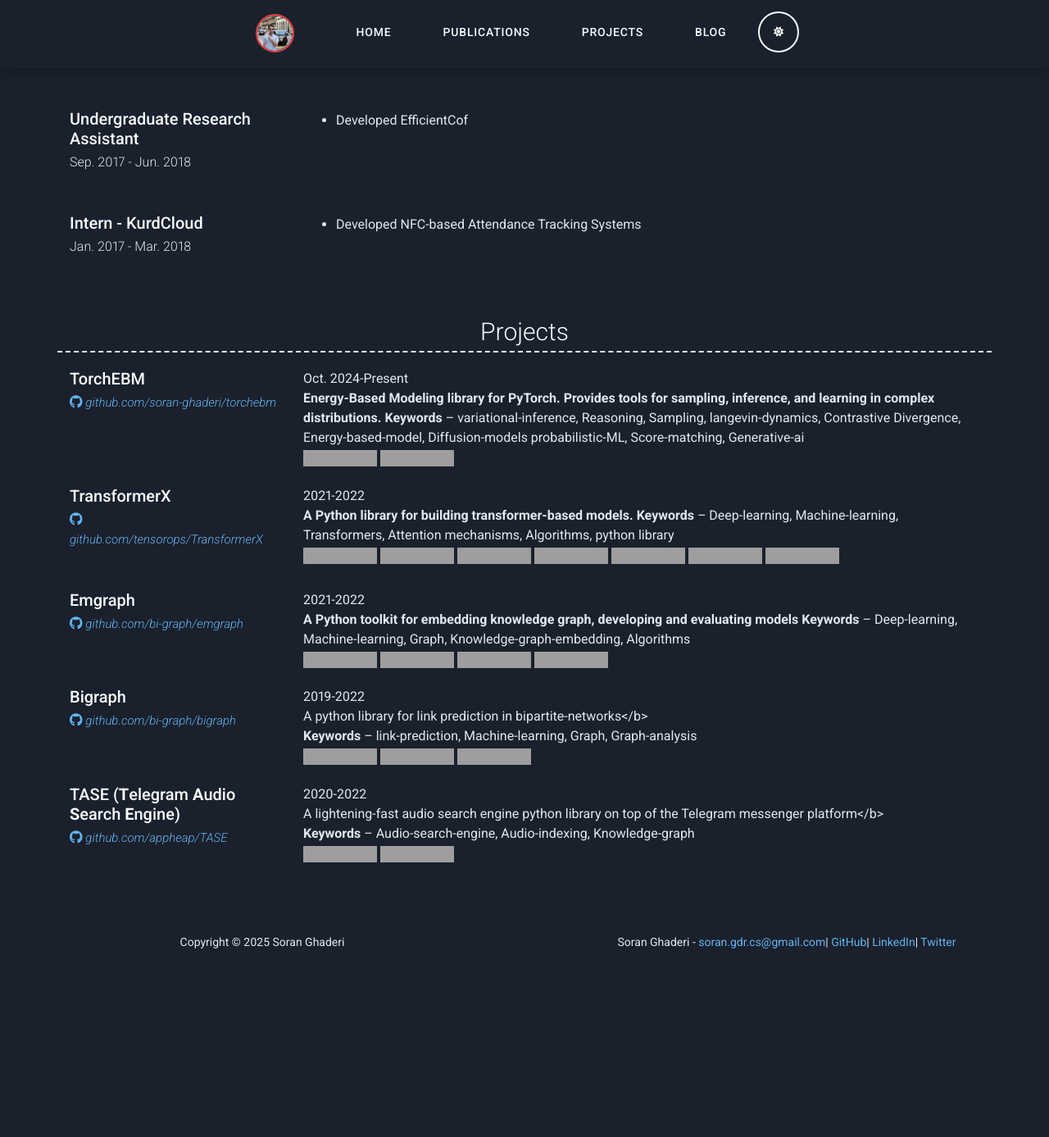
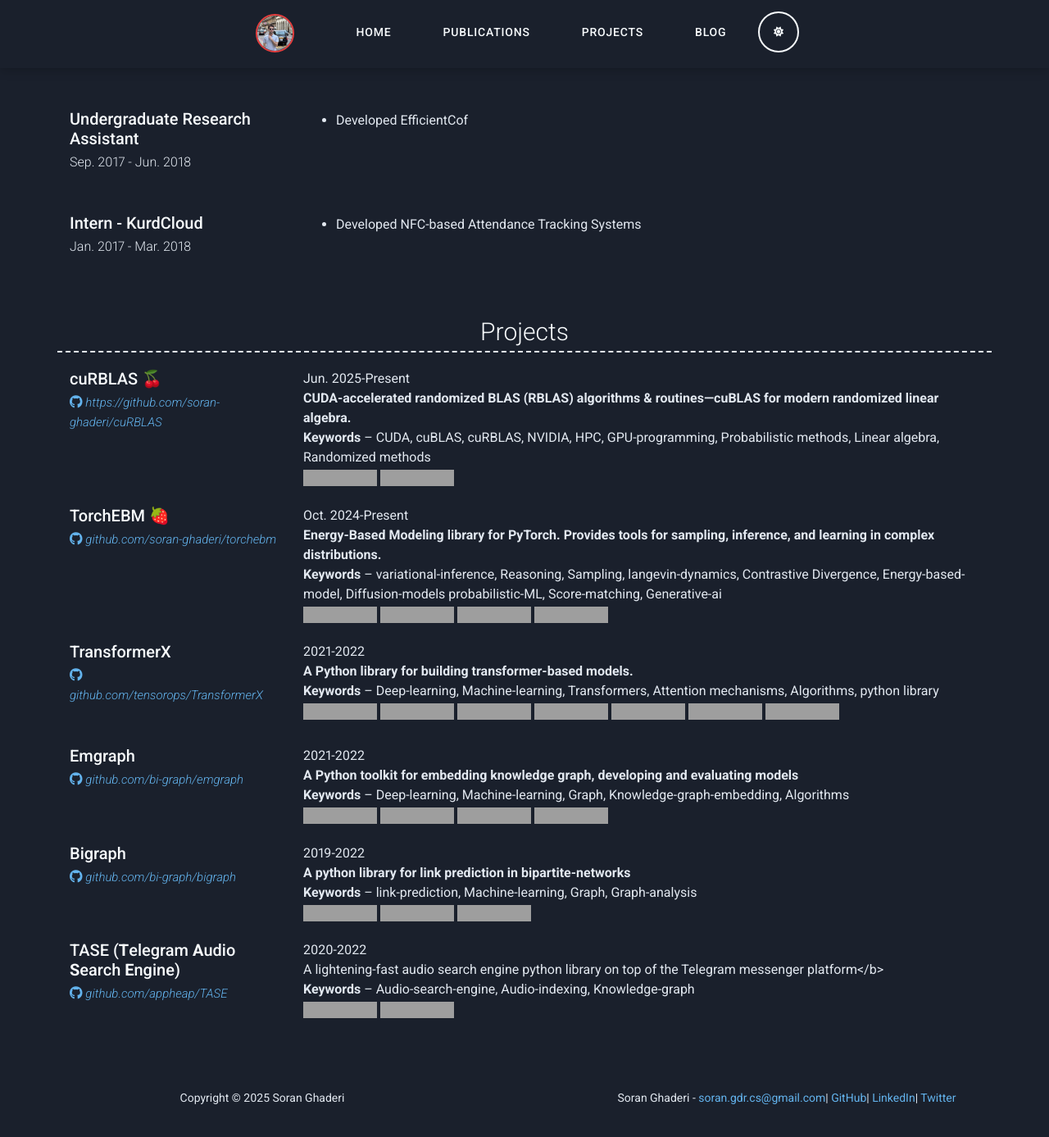
Before and after one commit to soran-ghaderi/soran-ghaderi.github.io, a Jekyll site: the page built from index.md, in a window 1280 px wide and 1400 px high, scrolled down 2389 px. Shown: the top 1387 px of the window at 82% size. Built offline with Jekyll 4.4.1, drawn with Linux system fonts in a browser that asks for light colours; nearby versions of some CDN libraries; before the commit the page ends 3599 px from its top, so only the background shows below that; some of the changed text lies outside the part shown; grey boxes are pictures that could not be loaded.

Commit message:
docs: update projs

```diff
--- a/_config.yml
+++ b/_config.yml
@@ -23,7 +23,7 @@ repository: https://github.com/soran-ghaderi/soran-ghaderi.github.io
 
 # Personal info
 name: Soran Ghaderi
-title: Looking for PhD & Research Opportunities - MSc in AI at the University of Essex
+title: Looking for PhD & Research/Job Opportunities - MSc in AI at the University of Essex
 email: soran.gdr.cs@gmail.com
 #phone: Your phone number (optional)
 #website: https://soran-ghaderi.github.io
--- a/_data/projects.yml
+++ b/_data/projects.yml
@@ -8,15 +8,28 @@
 #  description: | # this will include new lines to allow paragraphs
 #    Description about the work on/with the project
 
+- layout: left
+  name: cuRBLAS 🍒
+  link: https://github.com/soran-ghaderi/cuRBLAS
+  github: https://github.com/soran-ghaderi/cuRBLAS
+  description: >
+    Jun. 2025-Present<br>
+    <b>CUDA-accelerated randomized BLAS (RBLAS) algorithms & routines—cuBLAS for modern randomized linear algebra.</b><br>
+    <b>Keywords</b> -- CUDA, cuBLAS, cuRBLAS, NVIDIA, HPC, GPU-programming, Probabilistic methods, Linear algebra, Randomized methods<br>
+    <img alt="GitHub last commit" src="https://img.shields.io/github/last-commit/soran-ghaderi/curblas">
+    <img alt="PyPI - Maintenance" src="https://img.shields.io/badge/Maintained%3F-yes-green.svg">
+
 
 - layout: left
-  name: TorchEBM
+  name: TorchEBM 🍓
   link: github.com/soran-ghaderi/torchebm
   github: soran-ghaderi/torchebm
   description: >
     Oct. 2024-Present<br>
-    <b>Energy-Based Modeling library for PyTorch. Provides tools for sampling, inference, and learning in complex distributions.</b>
+    <b>Energy-Based Modeling library for PyTorch. Provides tools for sampling, inference, and learning in complex distributions.</b><br>
     <b>Keywords</b> -- variational-inference, Reasoning, Sampling, langevin-dynamics, Contrastive Divergence, Energy-based-model, Diffusion-models probabilistic-ML, Score-matching, Generative-ai<br>
+    <img alt="GitHub Repo stars" src="https://img.shields.io/github/stars/soran-ghaderi/torchebm?style=social">
+    <img alt="PyPI - Downloads" src="https://img.shields.io/pypi/dm/torchebm">
     <img alt="GitHub last commit" src="https://img.shields.io/github/last-commit/soran-ghaderi/torchebm">
     <img alt="PyPI - Maintenance" src="https://img.shields.io/badge/Maintained%3F-yes-green.svg">
 
@@ -26,7 +39,7 @@
   github: tensorops/TransformerX
   description: >
     2021-2022<br>
-    <b>A Python library for building transformer-based models.</b>
+    <b>A Python library for building transformer-based models.</b><br>
     <b>Keywords</b> -- Deep-learning, Machine-learning, Transformers, Attention mechanisms, Algorithms, python library<br>
     <img alt="GitHub Repo stars" src="https://img.shields.io/github/stars/tensorops/transformerx?style=social">
     <img alt="PyPI - Python Version" src="https://img.shields.io/pypi/pyversions/emgraph">
@@ -42,7 +55,7 @@
   github: bi-graph/emgraph
   description: >
     2021-2022<br>
-    <b>A Python toolkit for embedding knowledge graph, developing and evaluating models</b>
+    <b>A Python toolkit for embedding knowledge graph, developing and evaluating models</b><br>
     <b>Keywords</b> -- Deep-learning, Machine-learning, Graph, Knowledge-graph-embedding, Algorithms<br>
     <img alt="GitHub Repo stars" src="https://img.shields.io/github/stars/bi-graph/emgraph?style=social">
     <img alt="PyPI - Downloads" src="https://img.shields.io/pypi/dm/emgraph">
@@ -74,7 +87,7 @@
   github: bi-graph/bigraph
   description: >
     2019-2022<br>
-    A python library for link prediction in bipartite-networks</b> <br>
+    <b>A python library for link prediction in bipartite-networks</b> <br>
     <b>Keywords</b> -- link-prediction, Machine-learning, Graph, Graph-analysis<br>
     <img alt="GitHub Repo stars" src="https://img.shields.io/github/stars/bi-graph/bigraph?style=social">
     <img alt="PyPI - Downloads" src="https://img.shields.io/pypi/dm/bigraph">
```
